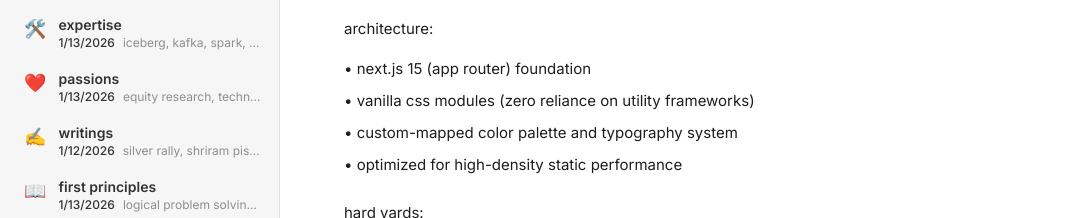
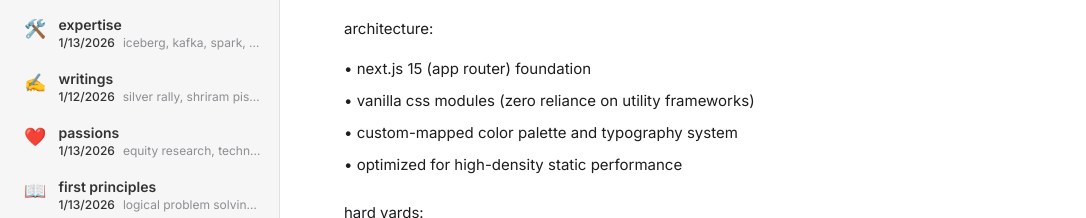
Before and after one commit to PrudhviBade/myprofile, a Next.js app: page /how-i-built-this in a window 1280 px wide. Shown: the part 175-393 px from the top of the page, without its empty margins (0-1086 px from the left). Built offline with nearby package versions, Linux system fonts and the light colour scheme.

Commit message:
feat: reorder writings above passions in sidebar

```diff
--- a/src/components/Sidebar.tsx
+++ b/src/components/Sidebar.tsx
@@ -16,8 +16,8 @@ interface NavItem {
 const PINNED: NavItem[] = [
     { label: 'about me', path: '/', icon: '📍', date: '1/13/2026', preview: "hello, i'm prudhvi bade. i bridge the gap..." },
     { label: 'expertise', path: '/expertise', icon: '🛠️', date: '1/13/2026', preview: "iceberg, kafka, spark, medallion architecture..." },
+    { label: 'writings', path: '/writings', icon: '✍️', date: '1/12/2026', preview: "silver rally, shriram pistons, missiles & monsoons..." },
     { label: 'passions', path: '/passions', icon: '❤️', date: '1/13/2026', preview: "equity research, technical charting, and hobbies..." },
-    { label: 'writings', path: '/writings', icon: '✍️', date: '1/12/2026', preview: "silver rally, shriram pistons, missiles & monsoons..." },
     { label: 'first principles', path: '/principles', icon: '📖', date: '1/13/2026', preview: "logical problem solving, show up on time..." },
     { label: 'my edge', path: '/how-i-operate', icon: '⚙️', date: '1/22/2026', preview: "mba stereotype, technical depth, and team building..." },
     { label: 'curations', path: '/curations', icon: '📚', date: '1/13/2026', preview: "why gpus dominate ai, swiggy's postgres scaling..." },
```
